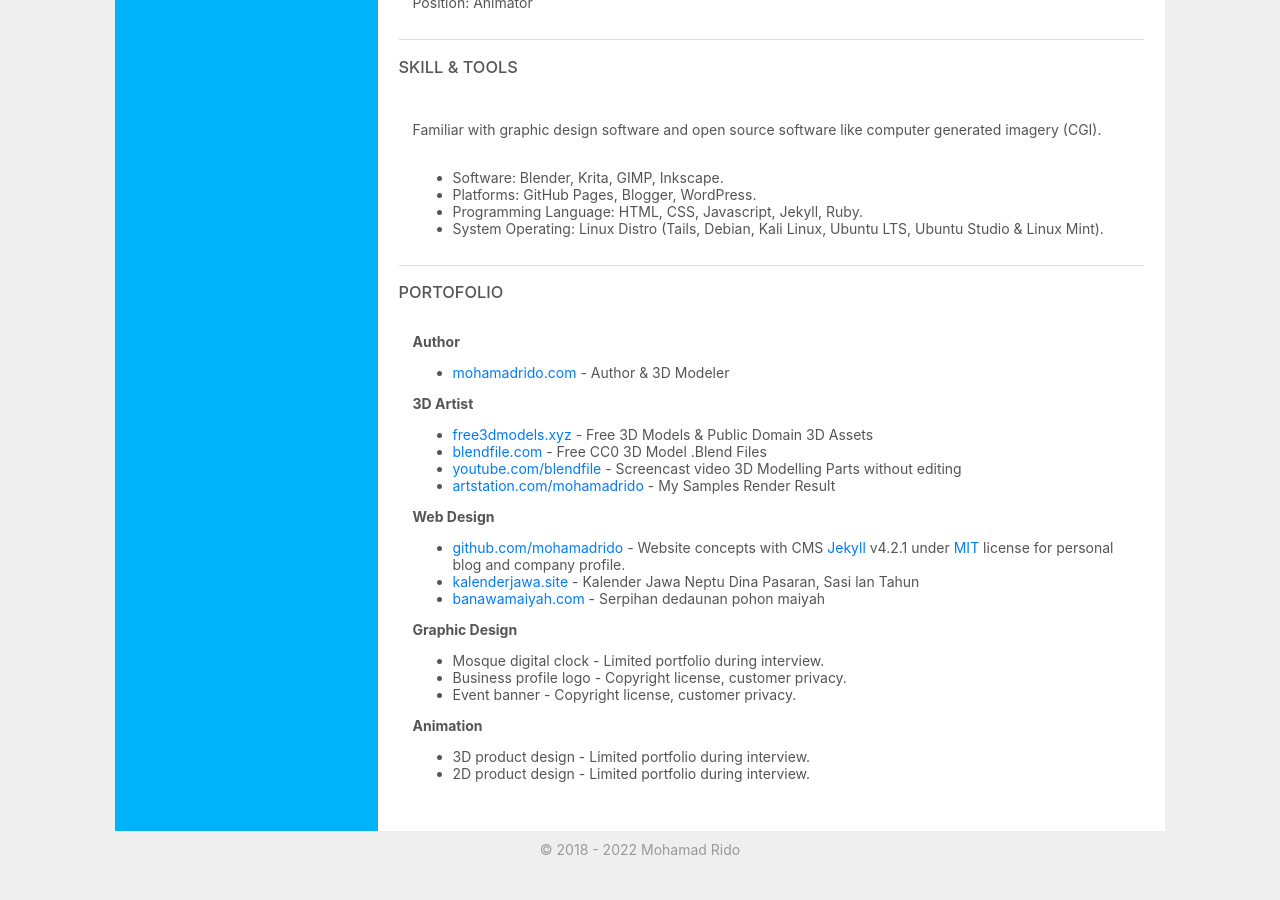
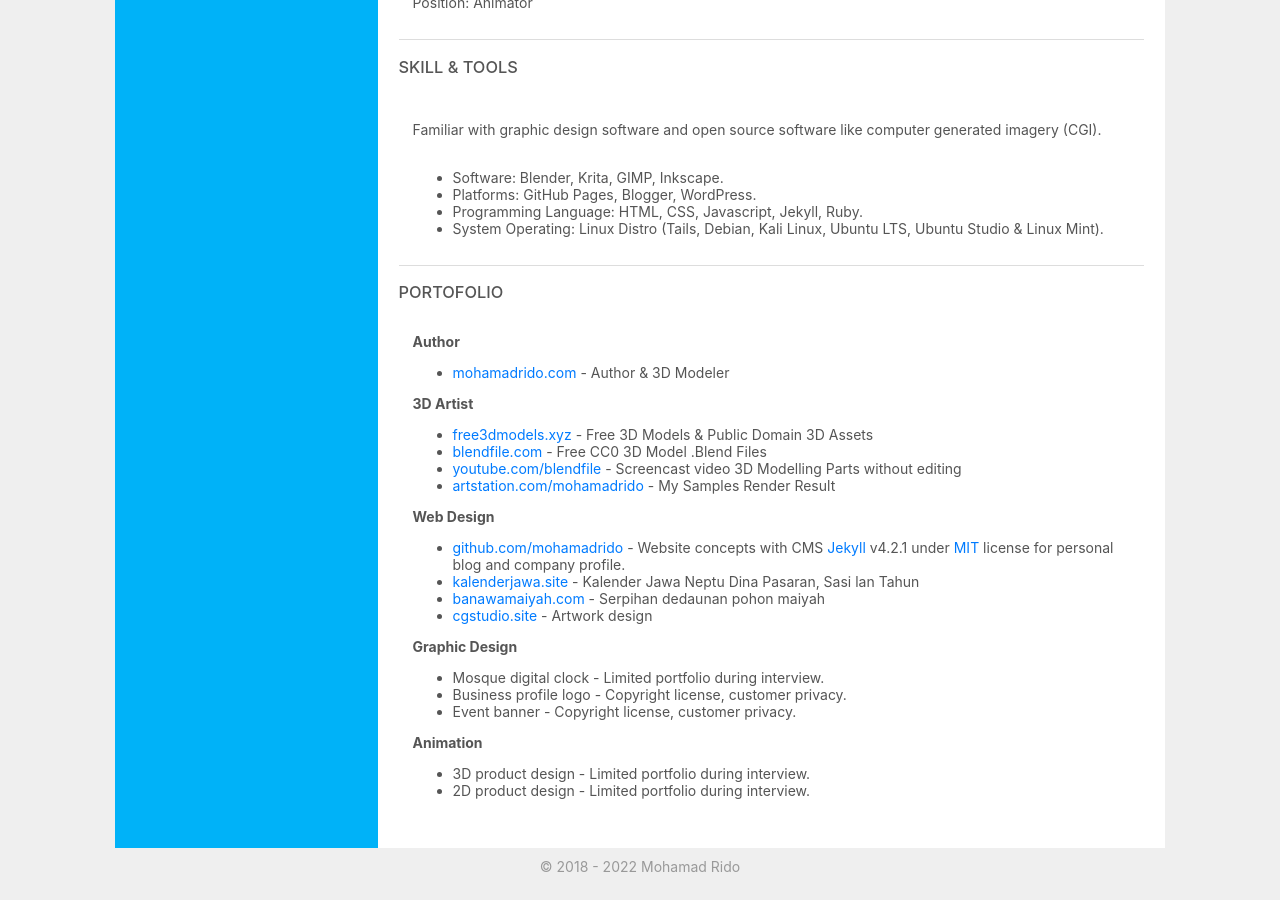
Before and after one commit to mohamadrido/about, a Jekyll site: the page built from index.html, in a window 1280 px wide and 900 px high, scrolled down 941 px. Built offline with Jekyll 4.4.1, drawn with Linux system fonts in a browser that asks for light colours.

Commit message:
Update index.html

```diff
--- a/index.html
+++ b/index.html
@@ -132,6 +132,7 @@
       <li><a href="https://github.com/mohamadrido">github.com/mohamadrido</a> - Website concepts with CMS <a href="https://jekyllrb.com">Jekyll</a> v4.2.1 under <a href="https://mit-license.org">MIT</a> license for personal blog and company profile.</li>
       <li><a href="http://kalenderjawa.site">kalenderjawa.site</a> - Kalender Jawa Neptu Dina Pasaran, Sasi lan Tahun</li>
       <li><a href="https://www.banawamaiyah.com" rel="nofollow">banawamaiyah.com</a> - Serpihan dedaunan pohon maiyah</li>
+      <li><a href="https://cgstudio.site">cgstudio.site</a> - Artwork design</li>
       </ul>
 
     <b>Graphic Design</b>
```
